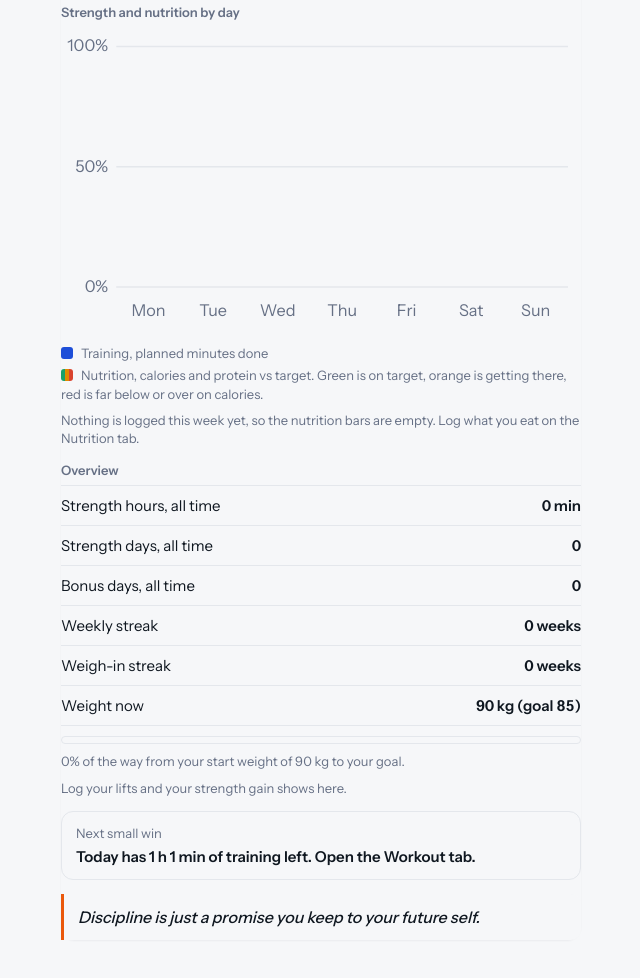
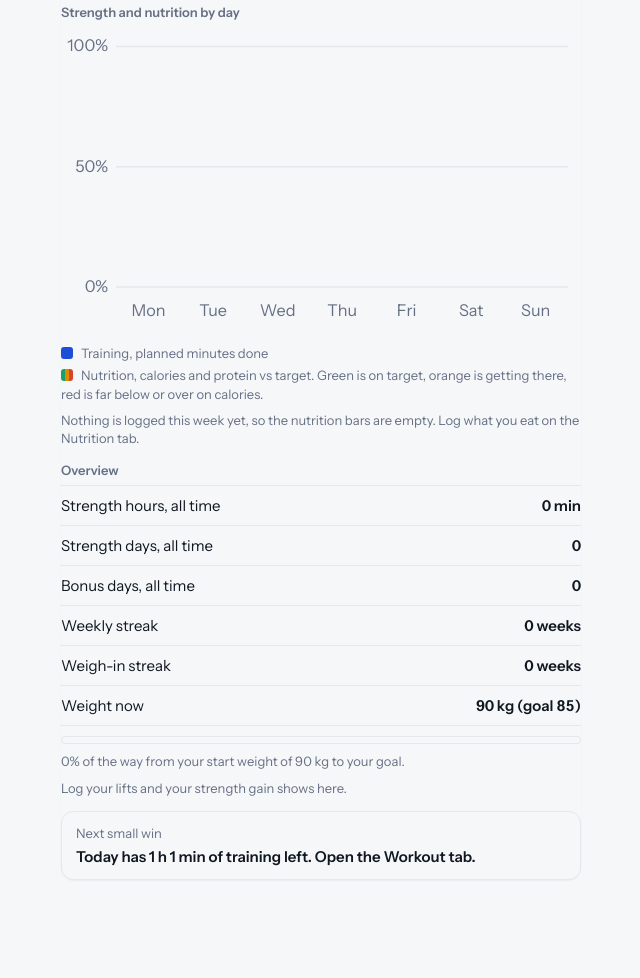
Before and after one commit to iamjvn0211/jym, a plain HTML site: page index.html in a window 1280 px wide. Shown: the part 1185-2163 px from the top of the page, without its empty margins (319-959 px from the left). Drawn offline with Linux system fonts and the light colour scheme.

Commit message:
Add files via upload

```diff
--- a/index.html
+++ b/index.html
@@ -264,7 +264,6 @@ h2 { margin: 0; font-family: var(--font-display); font-weight: 700; font-size: 2
 .legend i { display: inline-block; width: 12px; height: 12px; border-radius: 3px; margin-right: 8px; vertical-align: -1px; }
 .legend .lt { background: var(--str); }
 .legend .ln2 { background: var(--mob); }
-.quote { margin: 0; padding: 12px 14px; border-left: 4px solid var(--gold); background: var(--bg); border-radius: 0 8px 8px 0; font-size: 16px; font-style: italic; }
 .chart .band { fill: var(--mob); opacity: 0.18; }
 .legend .lp { background: var(--ink); border-radius: 50%; }
 .legend .ls { background: var(--ink); height: 3px; vertical-align: 3px; }
@@ -350,7 +349,6 @@ h2 { font-family: var(--font-display); font-weight: 700; font-size: 20px; letter
 .legend .ln2 { background: var(--acc2); }
 .nbar i { background: var(--acc2); }
 .stars .on { color: var(--acc2); }
-.quote { border-left-color: var(--acc2); border-radius: 0 14px 14px 0; }
 .seg button, .lchips button { border: 0; border-radius: 12px; }
 .seg button[aria-pressed="true"], .lchips button[aria-pressed="true"] { background: var(--acc); color: var(--onacc); }
 .primary { background: var(--acc); color: var(--onacc); border-radius: 14px; min-height: 52px; font-weight: 600; }
@@ -425,7 +423,6 @@ input[type="text"]:focus, input[type="number"]:focus, select:focus { border-colo
 .badge.on { border-color: var(--acc-dk); }
 .stars { letter-spacing: 2px; }
 .stars .on { color: #FFB800; }
-.quote { border-left-width: 6px; font-weight: 700; }
 .toast .msg { font-weight: 800; border-radius: 16px; }
 /* tab bar */
 .tabbar { background: var(--surface); border-top: 2px solid var(--line); -webkit-backdrop-filter: none; backdrop-filter: none; }
@@ -596,7 +593,6 @@ input[type="text"], input[type="number"], select { border: 1px solid var(--line)
 .gbar i, .tgt .track i, .todaycard .tbar i, .nbar i { border-radius: 4px; background-image: none; }
 .todaycard { border: 1px solid var(--line); border-bottom-width: 1px; border-radius: 14px; }
 .stars .on { color: #F5B301; }
-.quote { border-left-width: 3px; font-weight: 500; border-radius: 0 10px 10px 0; }
 .toast .msg { font-weight: 600; border-radius: 12px; }
 .tabbar { border-top: 1px solid var(--line); }
 .tab { font-size: 11px; font-weight: 600; border: 0; border-radius: 10px; }
@@ -2944,20 +2940,6 @@ svg.chart .wb.n.c-good { fill: #17A06A; }
   /* ===== NUTRITION BLOCK END ===== */
   /* ===== WELCOME BACK ===== */
   var DAYN = ['Mon', 'Tue', 'Wed', 'Thu', 'Fri', 'Sat', 'Sun'];
-  var QUOTES = [
-    'You do not need a perfect week. You need a week you showed up in.',
-    'Small sessions, repeated, beat big plans that never start.',
-    'The bar does not care how you feel. It rewards that you came.',
-    'Strong is built on the boring days. Today can be one of them.',
-    'One more rep than last time is still progress.',
-    'Eat to fuel the work. Train to earn the next meal.',
-    'Discipline is just a promise you keep to your future self.',
-    'Muscle is made in the weeks nobody sees.',
-    'Slow weight loss stays off. Fast weight loss comes back.',
-    'Do the next small thing. Then the one after that.',
-    'You are one good week away from a different story.',
-    'Consistency turns effort into results.'
-  ];
   var STAR_TXT = ['', 'Poor week', 'Weak week', 'Okay week', 'Strong week', 'Perfect week'];
 
   function actMin(k, i) { var r = tm[k + '|' + i]; return r && r.m > 0 ? r.m : null; }
@@ -3202,11 +3184,9 @@ svg.chart .wb.n.c-good { fill: #17A06A; }
     if (notStarted) steps.push('Set your start weight in Settings. The plan starts Monday 9 November.');
     else if (td.planned && td.base < td.planned) steps.push('Today has ' + hm(td.planned - td.base) + ' of training left. Open the Workout tab.');
     if (!notStarted && !weigh[cur]) steps.push('Log this week\'s weigh-in on the Progress tab.');
-    if (!notStarted && !nutriDay(cur, todayIdx)) steps.push('Tick your meals on the Nutrition tab to keep nutrition on track.');
+    if (!notStarted && !nutriDay(cur, todayIdx)) steps.push('Log your food on the Nutrition tab to keep nutrition on track.');
     if (!steps.length) steps.push('Everything for today is done. Rest well and eat enough protein.');
-    var q = QUOTES[(now.getFullYear() * 400 + now.getMonth() * 31 + now.getDate()) % QUOTES.length];
-    html += '<div class="eqcard"><p class="fine" style="margin:0 0 4px">Next small win</p><div class="line" style="margin:0"><b>' + esc(steps[0]) + '</b></div></div>' +
-      '<blockquote class="quote">' + esc(q) + '</blockquote>';
+    html += '<div class="eqcard"><p class="fine" style="margin:0 0 4px">Next small win</p><div class="line" style="margin:0"><b>' + esc(steps[0]) + '</b></div></div>';
     el.welcome.innerHTML = html;
   }
   /* ===== END WELCOME BACK ===== */
--- a/sw.js
+++ b/sw.js
@@ -1,5 +1,5 @@
 // Jym service worker: opens instantly and works offline.
-var CACHE = 'jym-v52';
+var CACHE = 'jym-v53';
 var FILES = ['./', 'index.html', 'manifest.webmanifest', 'icon-192.png', 'icon-512.png', 'apple-touch-icon.png'];
 self.addEventListener('install', function (e) {
   e.waitUntil(caches.open(CACHE).then(function (c) { return c.addAll(FILES); }).then(function () { return self.skipWaiting(); }));
```
